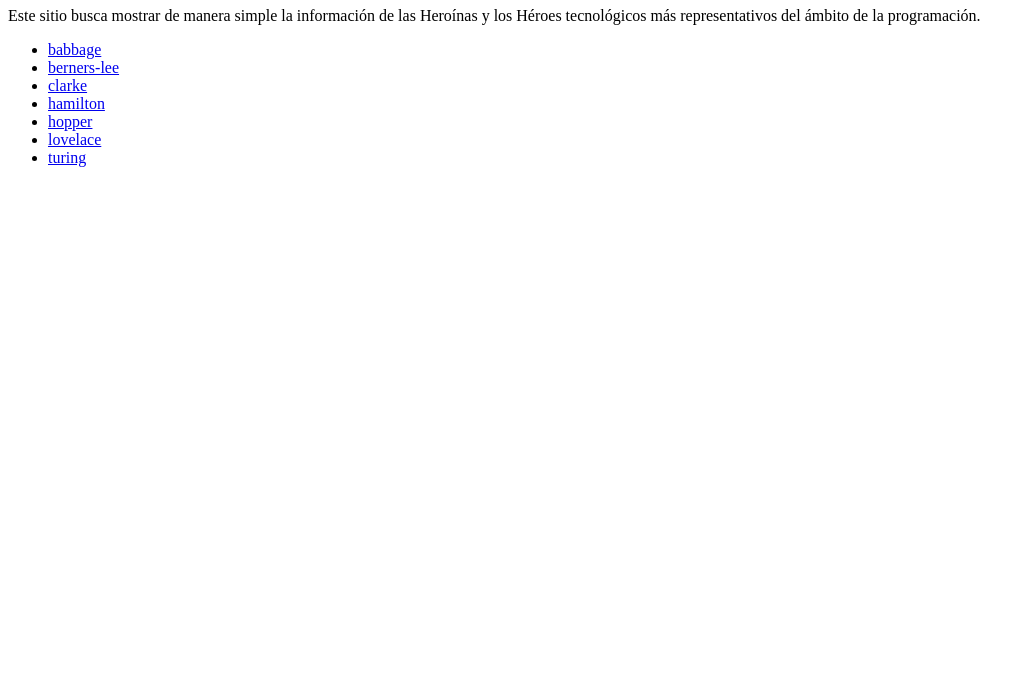
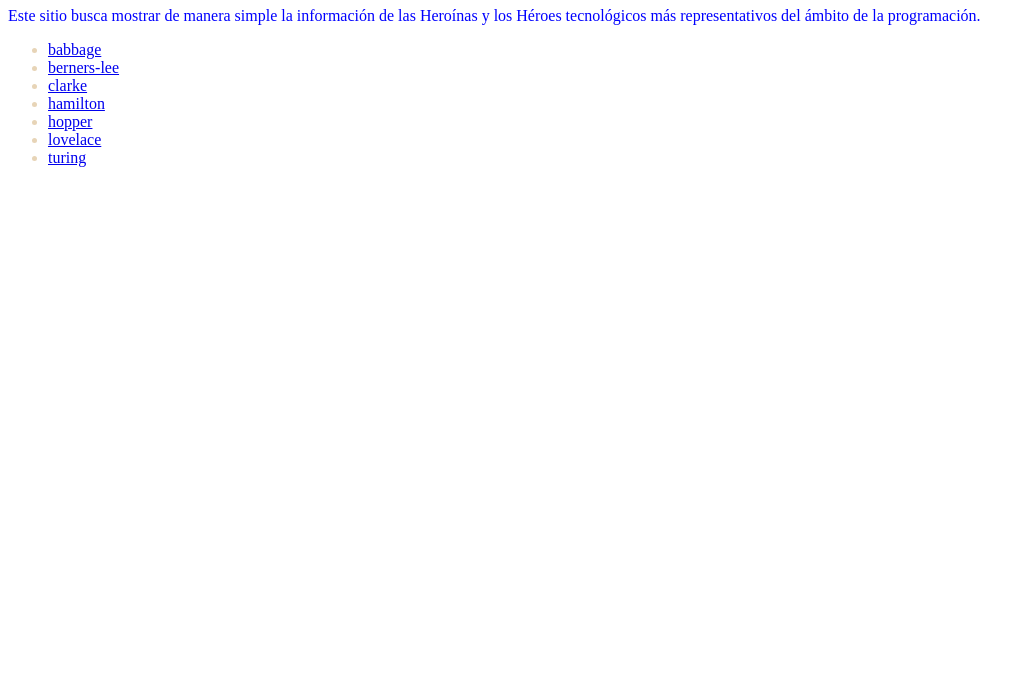
Before and after one commit to SanabriaGuillermo/Heroes, a website: page views/index.html in a window 1280 px wide. Shown: the part 110-800 px from the top of the page, without its empty margins (0-1035 px from the left). Drawn offline with Linux system fonts and the light colour scheme; files that its build step writes are made by us from their sources.

Commit message:
Agregando algo de estilo

```diff
--- /dev/null
+++ b/public/css/style.css
@@ -0,0 +1,7 @@
+body{
+    color: rgb(231, 212, 183);
+}
+
+p{
+    color: blue;
+}
--- a/views/index.html
+++ b/views/index.html
@@ -4,6 +4,7 @@
     <meta charset="UTF-8">
     <meta http-equiv="X-UA-Compatible" content="IE=edge">
     <meta name="viewport" content="width=device-width, initial-scale=1.0">
+    <link href="styles/style.css" rel="stylesheet" type="text/css">
     <title>Home</title>
 </head>
 <body>
```
